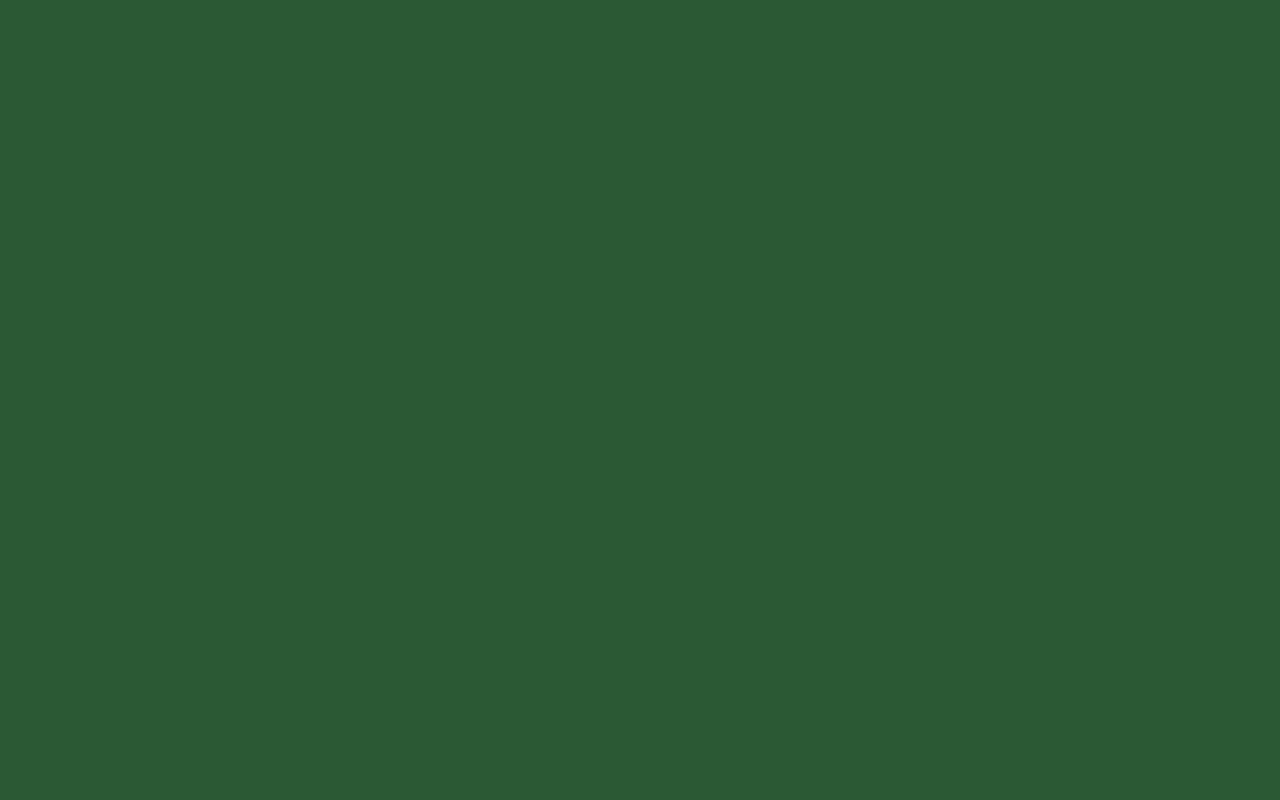
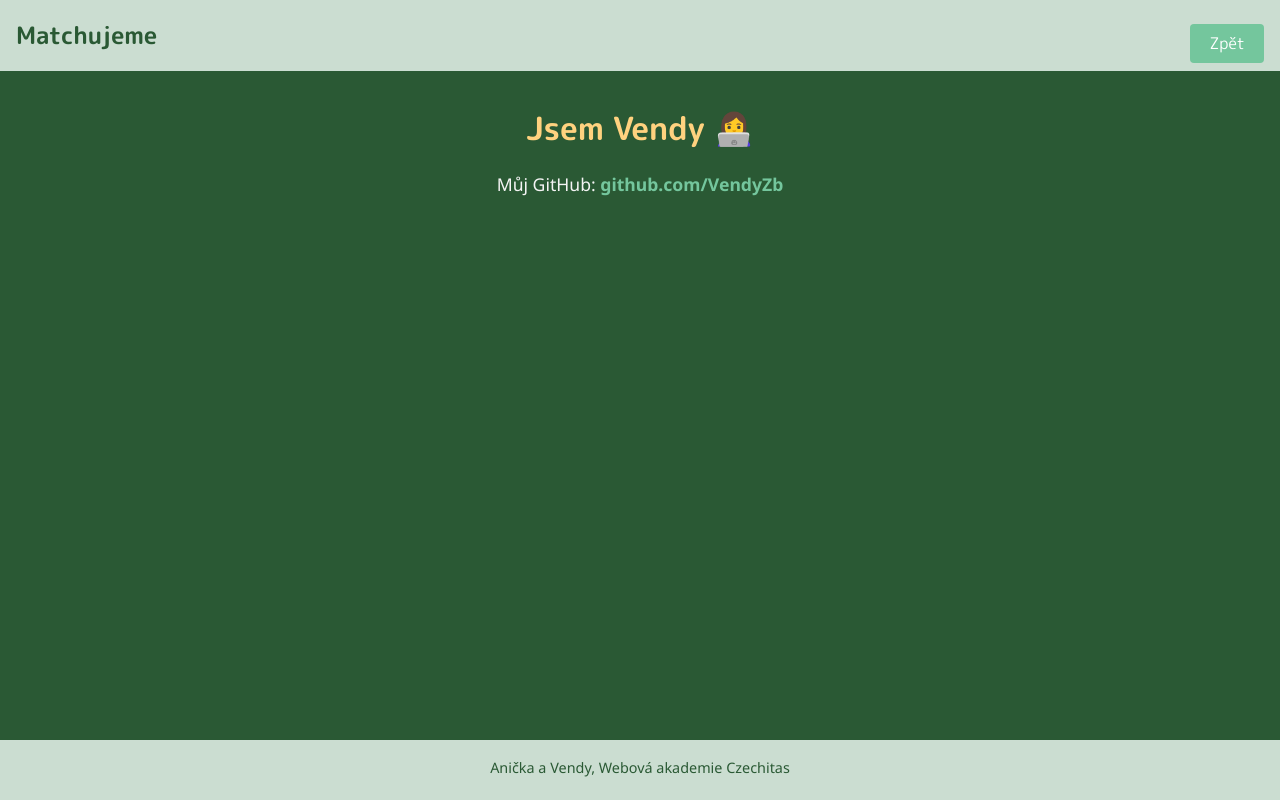
Before and after one commit to Anna-is-coding/o-projektu, a plain HTML site: page vendy.html in a window 1280 px wide. Drawn offline with Linux system fonts and the light colour scheme.

Commit message:
Přidání buttons prokliků, odkazů na repozitáře, stylování stránek Vendy a Anička

```diff
--- a/style.css
+++ b/style.css
@@ -133,3 +133,52 @@ footer p {
     padding: 1rem;
   }
 }
+
+/* Nastylování buttons*/
+.nav-buttons {
+  display: flex;
+  gap: 1rem;
+  margin-top: 1rem;
+}
+
+.nav-buttons button {
+  padding: 0.5rem 1.2rem;
+  background-color: #74c69d;
+  color: white;
+  border: none;
+  border-radius: 4px;
+  font-family: 'M PLUS Rounded 1c', sans-serif;
+  font-size: 1rem;
+  cursor: pointer;
+  transition: background-color 0.3s ease;
+}
+
+.nav-buttons button:hover {
+  background-color: #52b788;
+}
+
+/* Styl pro podstránku – heading */
+.vendy-heading {
+  font-family: 'M PLUS Rounded 1c', sans-serif;
+  color: #ffd27f;
+  font-size: 2rem;
+  text-align: center;
+  margin-bottom: 1rem;
+}
+
+/* Styl pro GitHub odkaz */
+.github-link {
+  text-align: center;
+  font-size: 1.1rem;
+  margin-bottom: 2rem;
+}
+
+.github-link a {
+  color: #74c69d;
+  font-weight: bold;
+  text-decoration: none;
+}
+
+.github-link a:hover {
+  text-decoration: underline;
+}
--- a/vendy.html
+++ b/vendy.html
@@ -1,10 +1,40 @@
 <!DOCTYPE html>
-<html lang="en">
+<html lang="cs">
   <head>
     <meta charset="UTF-8" />
     <meta name="viewport" content="width=device-width, initial-scale=1.0" />
     <title>Vendy</title>
+    <link
+      href="https://fonts.googleapis.com/css2?family=M+PLUS+Rounded+1c:wght@400;700&family=Noto+Sans:wght@400;700&display=swap"
+      rel="stylesheet"
+    />
     <link rel="stylesheet" href="style.css" />
   </head>
-  <body></body>
+  <body>
+    <!-- Hlavička -->
+    <header>
+      <h1>
+        <a href="index.html">Matchujeme</a>
+      </h1>
+      <nav class="nav-buttons">
+        <button onclick="location.href='../index.html'">Zpět</button>
+      </nav>
+    </header>
+
+    <!-- Obsah -->
+    <main>
+      <h1 class="vendy-heading">Jsem Vendy 👩‍💻</h1>
+      <p class="github-link">
+        Můj GitHub:
+        <a href="https://github.com/VendyZb" target="_blank">
+          github.com/VendyZb
+        </a>
+      </p>
+    </main>
+
+    <!-- Patička -->
+    <footer>
+      <p>Anička a Vendy, Webová akademie Czechitas</p>
+    </footer>
+  </body>
 </html>
```
Also changed, not shown: anicka.html (+32 -2 lines), index.html (+3 -6 lines).
